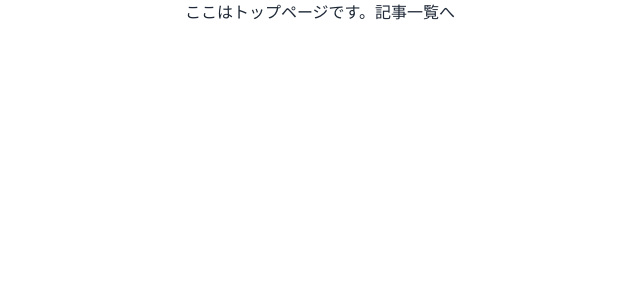
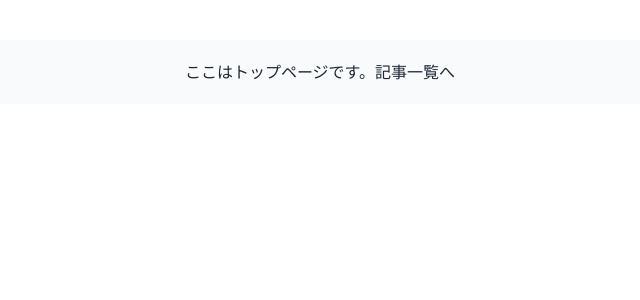
Before and after one commit to RyuRyuDX/myblog_on_nextjs, a Next.js app in the folder src/: page / in a window 1280 px wide. Shown: the top 300 px of the page, without its empty margins (320-960 px from the left). Built offline with nearby package versions, Linux system fonts and the light colour scheme.

Commit message:
全体にスタイル適用

```diff
--- a/src/src/app/blog/[blogId]/page.tsx
+++ b/src/src/app/blog/[blogId]/page.tsx
@@ -37,8 +37,7 @@ export default async function BlogDetail({ params }: Blog) {
 
   return (
     <main>
-      <h1 className="text-">ここはブログ詳細ページです</h1>
-      <h2>{data.title}</h2>
+      <h2 className="text-3xl">{data.title}</h2>
       <div dangerouslySetInnerHTML={{ __html: data.body }} />
       <Link className="btn btn-primary" href="/blog">
         記事一覧へ
--- a/src/src/app/blog/page.tsx
+++ b/src/src/app/blog/page.tsx
@@ -41,7 +41,9 @@ export default async function BlogList() {
               return (
                 <li key={blog.id}>
                   <h3>{blog.title}</h3>
-                  <Link href={`/blog/${blog.id}`}>詳細へ</Link>
+                  <Link className="btn btn-primary" href={`/blog/${blog.id}`}>
+                    詳細へ
+                  </Link>
                 </li>
               );
             })
--- a/src/src/app/layout.tsx
+++ b/src/src/app/layout.tsx
@@ -5,8 +5,9 @@ import "./globals.css";
 const inter = Inter({ subsets: ["latin"] });
 
 export const metadata: Metadata = {
-  title: "Create Next App",
-  description: "Generated by create next app",
+  title: "blog",
+  description:
+    "特にジャンルは決めていない雑食ブログ。エンジニア、プログラマー、筋トレ、ゲーム",
 };
 
 export default function RootLayout({
@@ -15,8 +16,12 @@ export default function RootLayout({
   children: React.ReactNode;
 }>) {
   return (
-    <html lang="en">
-      <body className={inter.className}>{children}</body>
+    <html lang="ja">
+      <body
+        className={`${inter.className} flex justify-center rounded-md bg-gray-50 text-gray-800 m-10 p-5`}
+      >
+        {children}
+      </body>
     </html>
   );
 }
```
